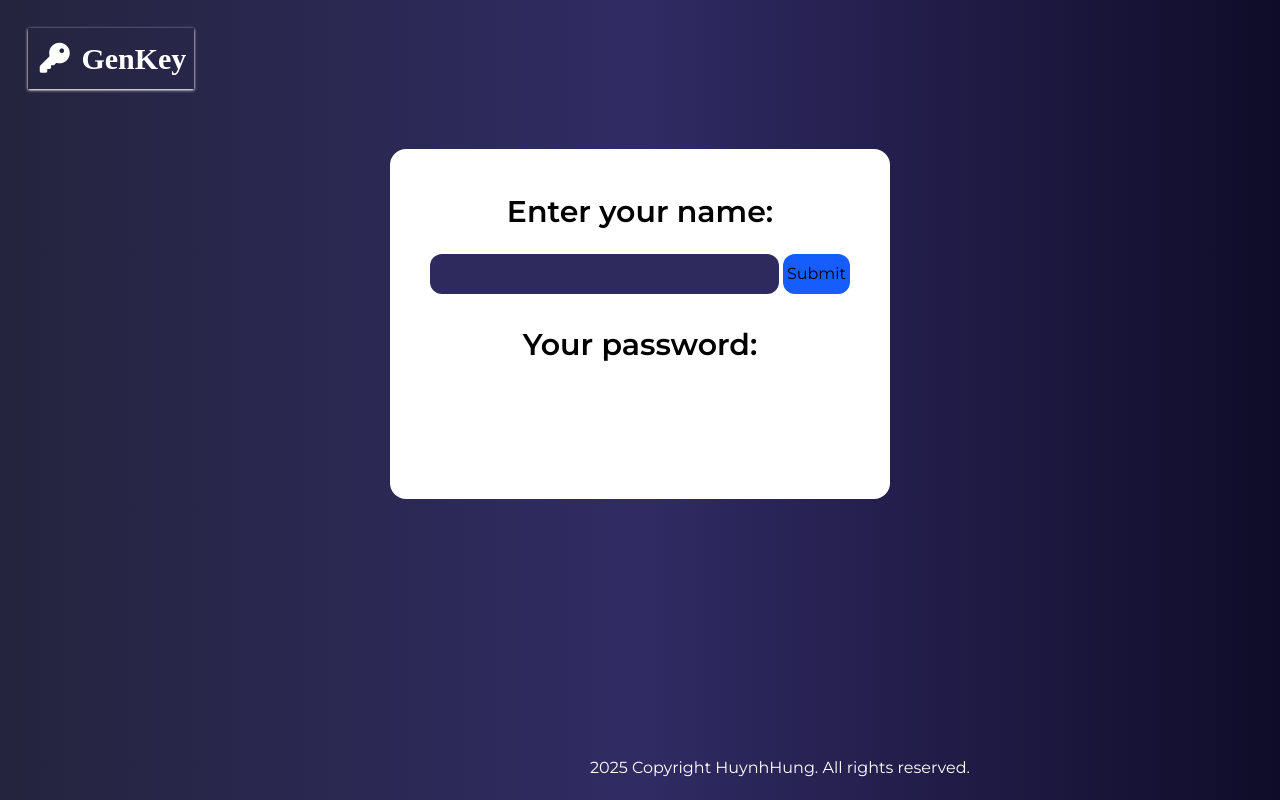
After one commit to Andexenn/GenKey, a Flask app: page /find in a window 1280 px wide. The commit adds this page. Run offline with Flask 3, Linux system fonts and the light colour scheme; some libraries are stand-ins or nearby versions; some web fonts are replaced.

Commit message:
8. feat: add find entered password

```diff
--- a/routes.py
+++ b/routes.py
@@ -46,3 +46,16 @@ def register_routes(app, db):
 
                 return render_template('gen.html', Pass=Pass)
         return render_template('gen.html')
+
+    @app.route('/find', methods=['GET', 'POST'])
+    def find():
+        if request.method == 'POST':
+            username = request.form.get("username")
+            user = User.query.filter(User.username == username).first()
+            if user:
+                return render_template("find.html", password=user.password)
+            else:
+                flash("Your name was not found!")
+                return render_template("find.html")
+
+        return render_template("find.html")
--- a/static/output.css
+++ b/static/output.css
@@ -16,6 +16,7 @@
     --spacing: 0.25rem;
     --font-weight-semibold: 600;
     --font-weight-bold: 700;
+    --radius-xl: 0.75rem;
     --radius-2xl: 1rem;
     --ease-in-out: cubic-bezier(0.4, 0, 0.2, 1);
     --default-transition-duration: 150ms;
@@ -212,11 +207,11 @@
   .mt-25 {
     margin-top: calc(var(--spacing) * 25);
   }
-  .ml-2 {
-    margin-left: calc(var(--spacing) * 2);
+  .mr-2 {
+    margin-right: calc(var(--spacing) * 2);
   }
-  .ml-4 {
-    margin-left: calc(var(--spacing) * 4);
+  .mb-auto {
+    margin-bottom: auto;
   }
   .block {
     display: block;
@@ -224,61 +219,26 @@
   .flex {
     display: flex;
   }
-  .hidden {
-    display: none;
-  }
   .inline-block {
     display: inline-block;
   }
   .table {
     display: table;
   }
-  .size-5 {
-    width: calc(var(--spacing) * 5);
-    height: calc(var(--spacing) * 5);
-  }
-  .size-15 {
-    width: calc(var(--spacing) * 15);
-    height: calc(var(--spacing) * 15);
-  }
-  .h-\[20px\] {
-    height: 20px;
-  }
-  .h-\[30px\] {
-    height: 30px;
-  }
-  .h-\[50px\] {
-    height: 50px;
-  }
-  .h-\[100px\] {
-    height: 100px;
+  .h-\[40px\] {
+    height: 40px;
   }
   .h-\[350px\] {
     height: 350px;
   }
-  .h-\[400px\] {
-    height: 400px;
-  }
   .min-h-screen {
     min-height: 100vh;
-  }
-  .w-1 {
-    width: calc(var(--spacing) * 1);
-  }
-  .w-1\/2 {
-    width: calc(1/2 * 100%);
   }
   .w-2 {
     width: calc(var(--spacing) * 2);
   }
   .w-2\/3 {
     width: calc(2/3 * 100%);
-  }
-  .w-\[50px\] {
-    width: 50px;
-  }
-  .w-\[100px\] {
-    width: 100px;
   }
   .w-\[500px\] {
     width: 500px;
@@ -316,31 +270,15 @@
   .rounded-\[13px\] {
     border-radius: 13px;
   }
+  .rounded-xl {
+    border-radius: var(--radius-xl);
+  }
   .border {
     border-style: var(--tw-border-style);
     border-width: 1px;
   }
-  .border-none {
-    --tw-border-style: none;
-    border-style: none;
-  }
-  .bg-\[\#\#2E2A5E\] {
-    background-color: #2E2A5E;
-  }
-  .bg-\[\#2E2A5E\] {
-    background-color: #2E2A5E;
-  }
-  .bg-\[\#2e2a5e69\] {
-    background-color: #2e2a5e69;
-  }
   .bg-\[\#2e2a5e\] {
     background-color: #2e2a5e;
-  }
-  .bg-\[\#2e2a5ea4\] {
-    background-color: #2e2a5ea4;
-  }
-  .bg-blue-500 {
-    background-color: var(--color-blue-500);
   }
   .bg-blue-600 {
     background-color: var(--color-blue-600);
--- /dev/null
+++ b/templates/find.html
@@ -0,0 +1,38 @@
+{% extends "index.html" %} {% block content %}
+
+<div
+  class="handle p-10 bg-white h-[350px] w-[500px] text-center mx-auto mt-15 rounded-2xl"
+  data-aos="zoom-in">
+  <form method="POST" action="{{url_for('find')}}">
+    <label class="text-[30px] font-semibold" for="username"
+      >Enter your name:</label>
+    <div class="input flex gap-1 items-center">
+      <input
+        type="text"
+        name="username"
+        id="username"
+        class="inline-block mt-5 flex-1 bg-[#2e2a5e] hover:outline-none hover:border-none text-white w-2/3 p-1 h-[40px] rounded-xl"/>
+      <button
+        type="submit"
+        class="bg-blue-600 cursor-pointer h-[40px] mb-auto rounded-xl p-1 block mt-5">
+        Submit
+      </button>
+    </div>
+    <p class="text-red-500 mt-2">
+      {% with message = get_flashed_messages()%}
+        {% if message %}
+          {% for msg in message %}
+            {{ msg }}
+          {% endfor%}
+        {% endif %}
+      {% endwith %}
+    </p>
+  </form>
+
+  <div class="password mt-7">
+    <h1 class="text-[30px] font-semibold">Your password:</h1>
+    <p class="text-[25px]">{{ password if password }}</p>
+  </div>
+</div>
+
+{% endblock %}
--- a/templates/index.html
+++ b/templates/index.html
@@ -45,14 +45,24 @@
     <form
       action="{{ url_for('gen') }}"
       class="btn text-center"
-      data-aos="fade-up"
-    >
+      data-aos="fade-up">
       <button
-        class="bg-white p-5 rounded-[13px] font-semibold mt-25 text-[40px] cursor-pointer px-15 hover:bg-[#2E2A5E] hover:border shadow shadow-pink-500 hover:text-white transition duration-500"
-      >
+        class="bg-white p-5 rounded-[13px] font-semibold mt-25 text-[40px] cursor-pointer px-15 hover:bg-[#2E2A5E] hover:border shadow shadow-pink-500 hover:text-white transition duration-500">
         <h1 class="">Gen password</h1>
       </button>
     </form>
+
+    <form
+      action="{{ url_for('find') }}"
+      class="btn text-center"
+      data-aos="fade-up">
+      <button
+        class="bg-white p-5 rounded-[13px] font-semibold mt-5 text-[40px] cursor-pointer px-15 hover:bg-[#2E2A5E] hover:border shadow shadow-pink-500 hover:text-white transition duration-500">
+        <h1 class="">Find your password</h1>
+      </button>
+    </form>
+
+
     {% endblock %}
 
     <p class="absolute bottom-5 text-white left-[590px]">
```
Also changed, not shown: other parts of static/output.css (+3 -54 lines).
